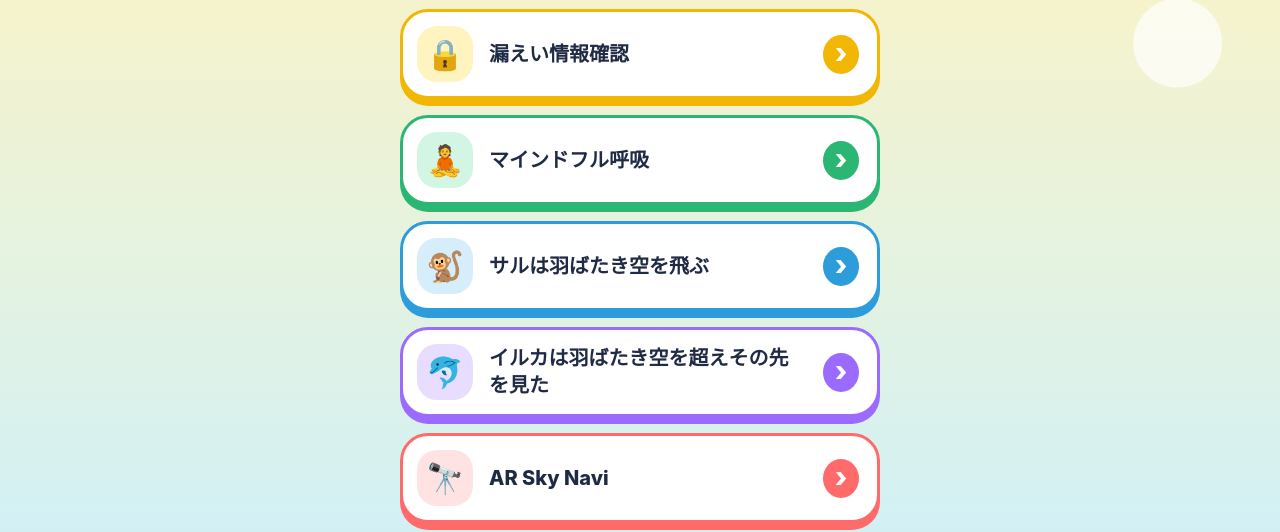
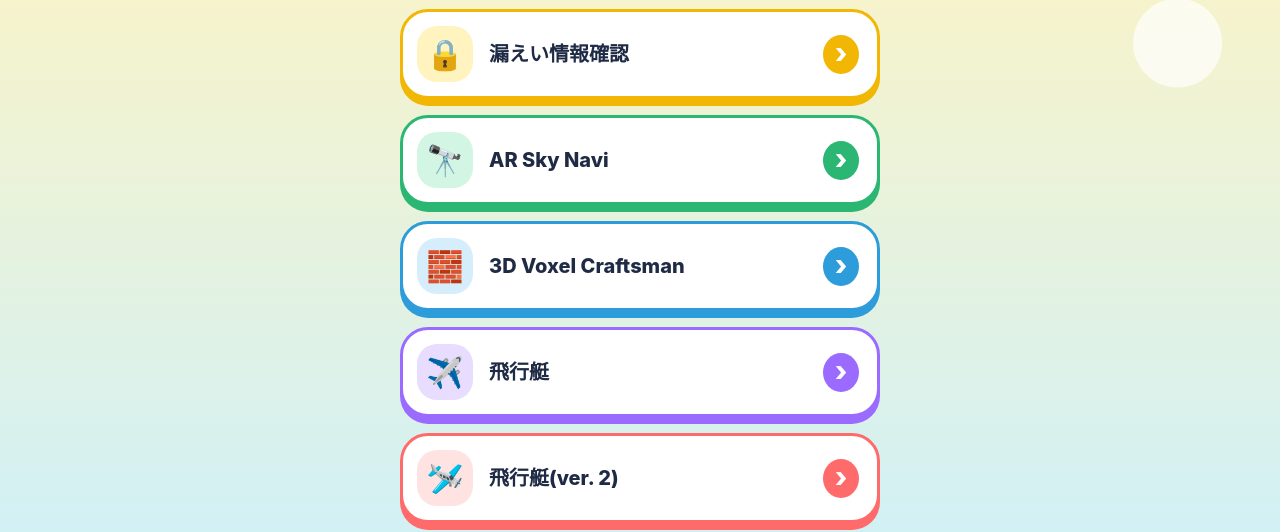
Before and after one commit to koretaka2026-prog/kankyojoho, a plain HTML site: page index.html in a window 1280 px wide. Shown: the part 933-1465 px from the top of the page. Drawn offline with Linux system fonts and the light colour scheme.

Commit message:
Update index.html

```diff
--- a/index.html
+++ b/index.html
@@ -171,9 +171,6 @@
     <a href="v4sawatsubashiIndex.html"><span class="icon">🎸</span><span class="label">ギター(ver. 2)</span></a>
     <a href="https://koretaka2026-prog.github.io/index/flick_tetris.html"><span class="icon">🧩</span><span class="label">フリックテトリス</span></a>
     <a href="https://koretaka2026-prog.github.io/index/privacy_checker.html"><span class="icon">🔒</span><span class="label">漏えい情報確認</span></a>
-    <a href="Deep_Breath-Ver3.html"><span class="icon">🧘</span><span class="label">マインドフル呼吸</span></a>
-    <a href="サルは羽ばたき空を飛ぶ.html"><span class="icon">🐒</span><span class="label">サルは羽ばたき空を飛ぶ</span></a>
-    <a href="イルカは羽ばたき空を超えその先を見た2.html"><span class="icon">🐬</span><span class="label">イルカは羽ばたき空を超えその先を見た</span></a>
     <a href="ar_sky_navi.html"><span class="icon">🔭</span><span class="label">AR Sky Navi</span></a>
     <a href="3d_voxel_craftsman.html"><span class="icon">🧱</span><span class="label">3D Voxel Craftsman</span></a>
     <a href="飛行艇2.html"><span class="icon">✈️</span><span class="label">飛行艇</span></a>
```
